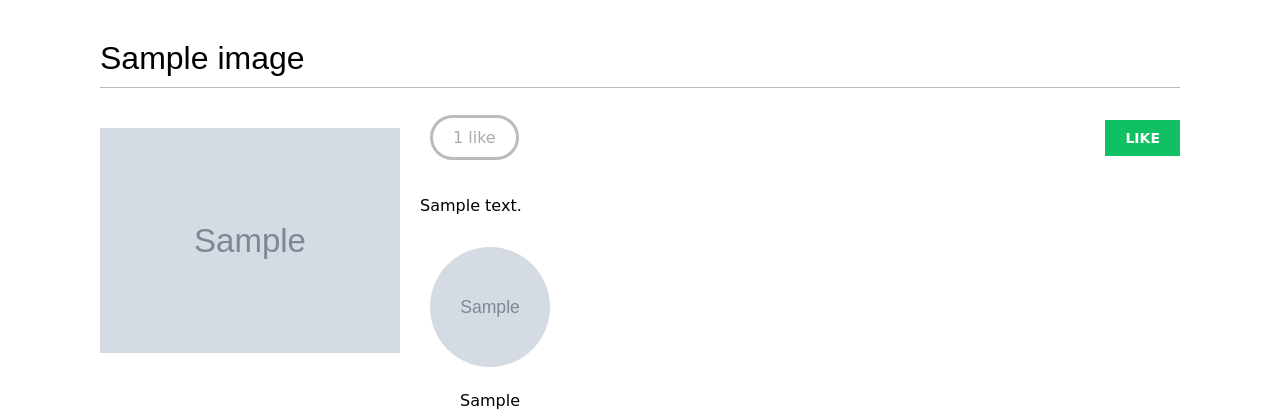
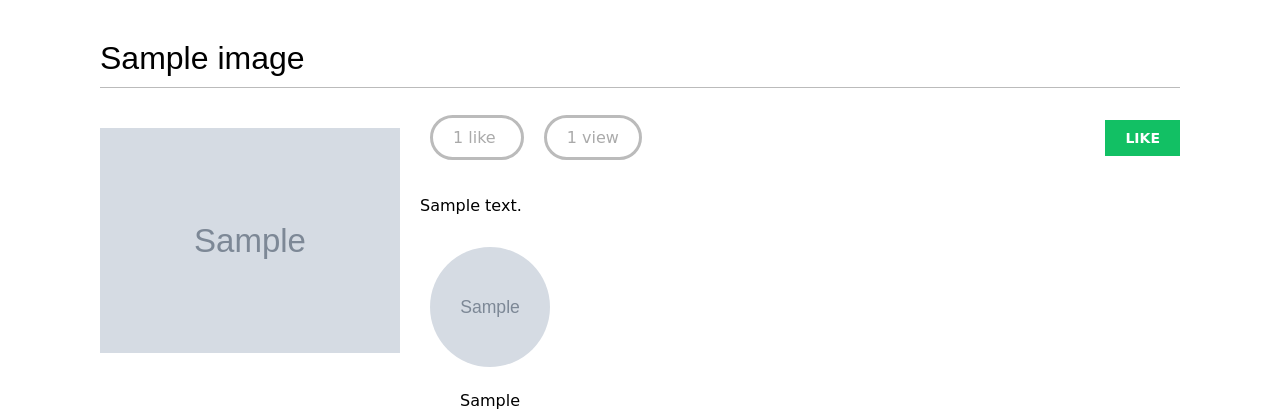
Before and after one commit to kevinbowen777/pixshare, a Django app: template templates/images/image/detail.html in a window 1280 px wide. Shown: the part 47-467 px from the top of the page. Run offline with Django 4.2, Linux system fonts and the light colour scheme; tables that the repository leaves empty hold one stand-in row (values such as "Sample post"); the template is opened without the code that fills it: values that come from a table or form of the project are taken from there, most other values are stand-ins (such as "Sample title", 1, 10 or a date in 2020); grey boxes marked "Sample" are stand-in pictures; parts of the project's set-up code (start-up, migrations or seed data) failed here and were passed over; some libraries are stand-ins or nearby versions; some web fonts are replaced.

Commit message:
Add total_views count button(#32)

```diff
--- a/templates/images/image/detail.html
+++ b/templates/images/image/detail.html
@@ -21,6 +21,7 @@
           <span class="total">{{ total_likes }}</span>
           like{{ total_likes|pluralize }}
         </span>
+        <span class="count">{{ total_views }} view{{ total_views|pluralize }}</span>
         <a href="#"
            data-id="{{ image.id }}"
            data-action="{% if request.user in users_like %} un{% endif %}like"
```
Also changed, not shown: media/images/2023/07/07/frank-black.jpg.300x300_q85_crop-smart.jpg (added), media/images/2023/07/07/pixies-doolittle.jpg.300x300_q85_crop-smart.jpg (added).
